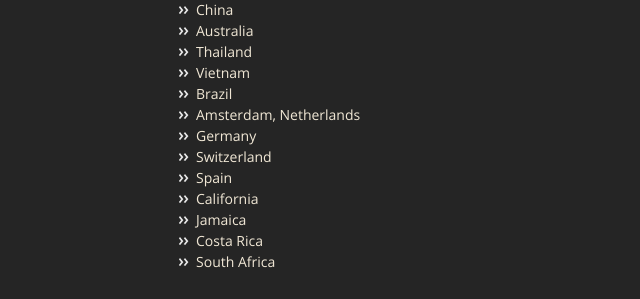
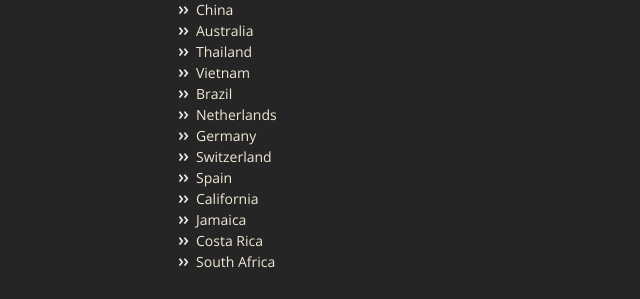
Before and after one commit to Kohink/Kohink.github.io, a Jekyll site: the page built from about.md, in a window 1280 px wide and 900 px high, scrolled down 1213 px. Shown: the part 155-454 px from the top of the window, without its empty margins (179-819 px from the left). Built offline with Jekyll 4.4.1, drawn with Linux system fonts in a browser that asks for light colours; nearby versions of some CDN libraries; our own code applies the rules of GitHub Pages for plain Markdown files.

Commit message:
destination update whoops

```diff
--- a/about.md
+++ b/about.md
@@ -44,7 +44,7 @@
   * Thailand
   * Vietnam
   * Brazil
-  * Amsterdam, Netherlands
+  * Netherlands
   * Germany
   * Switzerland
   * Spain
```
